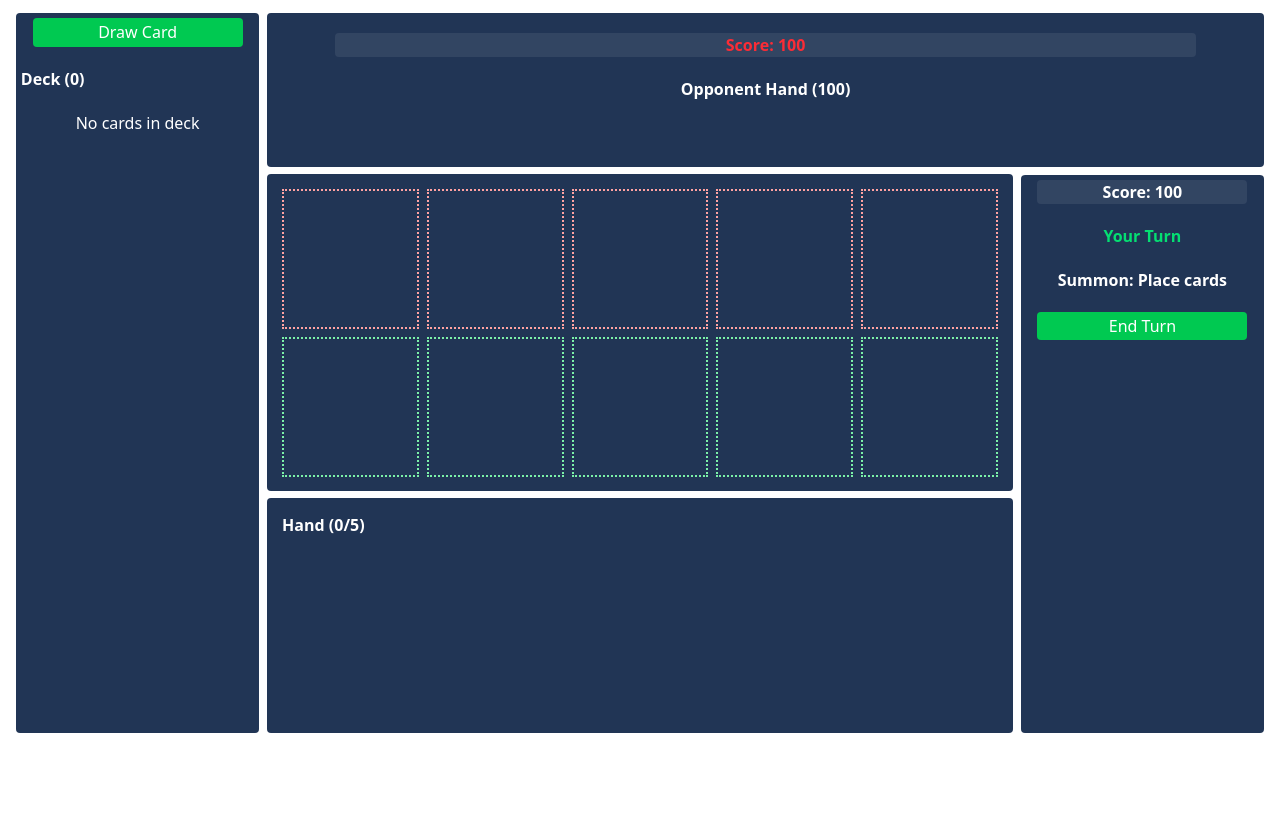
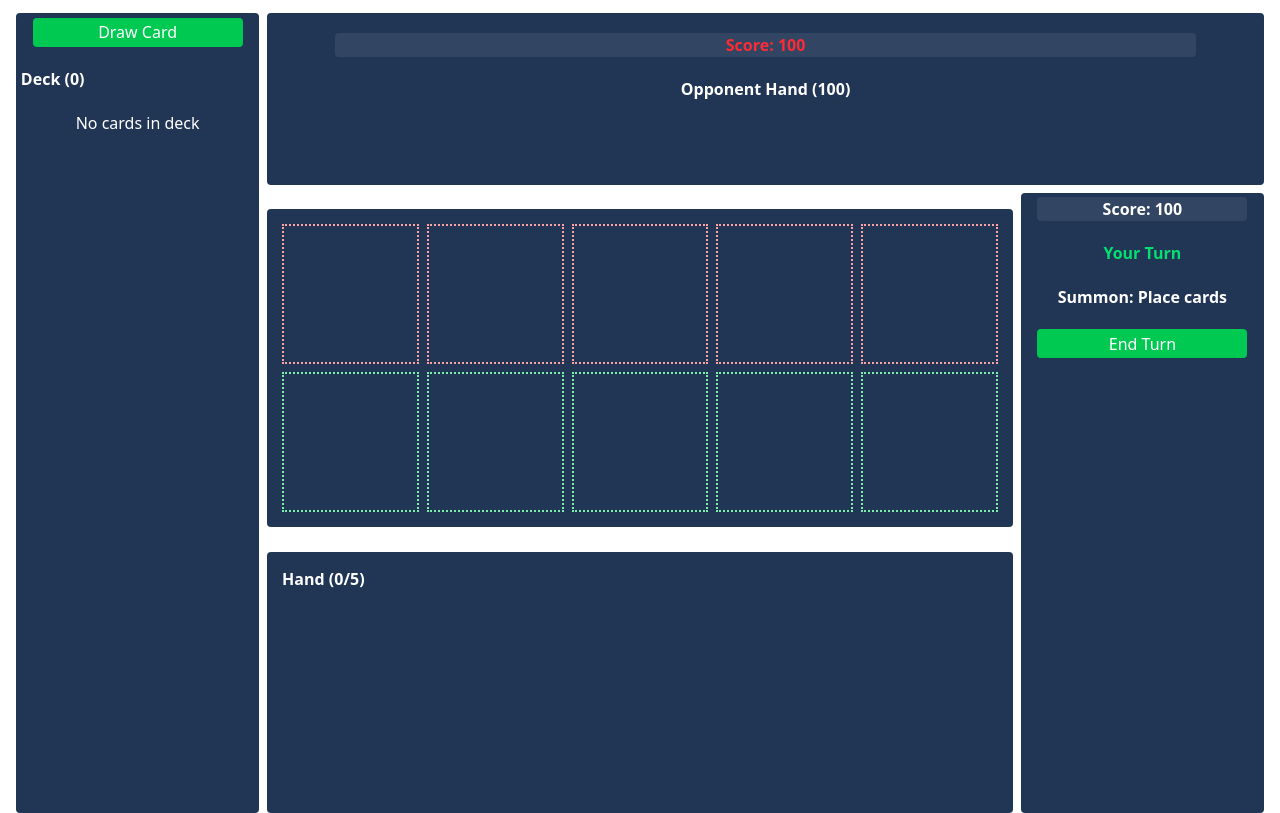
Before and after one commit to Hanane2001/Brief_4, a plain HTML site: page Play.html in a window 1280 px wide. Shown: the part 79-892 px from the top of the page. Before the commit the page ends 812 px from the top, so only its background shows below. Drawn offline with nearby package versions, Linux system fonts and the light colour scheme.

Commit message:
changer height main page play

```diff
--- a/Play.html
+++ b/Play.html
@@ -47,7 +47,7 @@
     </div>
     <div id="my-card-container"></div>
 
-    <main class="grid grid-cols-10 grid-rows-9 items-center justify-center px-4 max-md:flex-col max-md:gap-2 h-180 gap-2">
+    <main class="grid grid-cols-10 grid-rows-9 items-center justify-center px-4 max-md:flex-col max-md:gap-2 h-screen gap-2">
         <div class="col-span-2 row-span-9 bg-(--btn-color) h-[100%] p-[2%] flex flex-col gap-5 rounded-sm">
             <button id="draw-card-btn" type="submit" class="ml-[5%] text-center text-(--bg-color) cursor-pointer w-[90%] bg-green-500 rounded-sm p-[1%]">Draw Card</button>
             <p class="font-bold text-(--bg-color)">Deck (<span id="nbr-Cards"></span>)</p>
```
